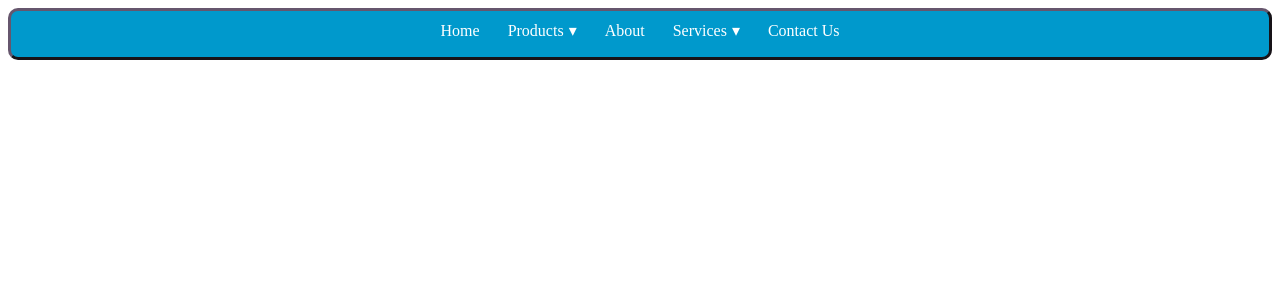
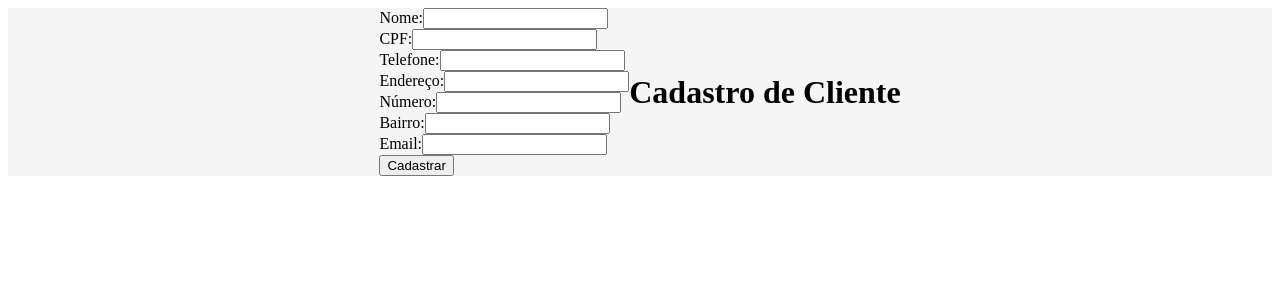
Before and after one commit to Jonas-eng-21/Ecommerce_FitStore, a React (Vite) app in the folder FitStore-Front/: page /cadastro-cliente in a window 1280 px wide. Shown: the top 300 px of the page. Built offline with nearby package versions, Linux system fonts and the light colour scheme.

Commit message:
Inicio do cadastro de usuario no front

```diff
--- a/FitStore-Front/package.json
+++ b/FitStore-Front/package.json
@@ -12,6 +12,7 @@
   "dependencies": {
     "react": "^18.3.1",
     "react-dom": "^18.3.1",
+    "react-router-dom": "^6.28.0",
     "styled-components": "^6.1.13"
   },
   "devDependencies": {
--- /dev/null
+++ b/FitStore-Front/src/Routes/app.tsx
@@ -0,0 +1,17 @@
+import { BrowserRouter as Router, Route, Routes } from 'react-router-dom';
+import Home from '../pages/Home';
+import CadastroCliente from '../pages/Register/CadastroCliente';
+
+
+function App() {
+  return (
+    <Router>
+      <Routes>
+        <Route path="/" element={<Home />} />
+        <Route path="/cadastro-cliente" element={<CadastroCliente />} />
+      </Routes>
+    </Router>
+  );
+}
+
+export default App;
--- /dev/null
+++ b/FitStore-Front/src/components/FormCadastro/index.tsx
@@ -0,0 +1,108 @@
+import React, { useState } from "react";
+
+interface FormData {
+  nome: string;
+  cpf: string;
+  telefone: string;
+  endereco: string;
+  numero: string;
+  bairro: string;
+  email: string;
+}
+
+interface FormCadastroProps {
+  initialData: FormData;
+  onSubmit: (data: FormData) => void;
+}
+
+const FormCadastro: React.FC<FormCadastroProps> = ({ initialData, onSubmit }) => {
+  const [formData, setFormData] = useState<FormData>(initialData);
+
+  const handleChange = (e: React.ChangeEvent<HTMLInputElement>) => {
+    const { name, value } = e.target;
+    setFormData({ ...formData, [name]: value });
+  };
+
+  const handleSubmit = (e: React.FormEvent) => {
+    e.preventDefault();
+    onSubmit(formData);
+  };
+
+  return (
+    <form onSubmit={handleSubmit}>
+      <div>
+        <label>Nome:</label>
+        <input
+          type="text"
+          name="nome"
+          value={formData.nome}
+          onChange={handleChange}
+          required
+        />
+      </div>
+      <div>
+        <label>CPF:</label>
+        <input
+          type="text"
+          name="cpf"
+          value={formData.cpf}
+          onChange={handleChange}
+          required
+        />
+      </div>
+      <div>
+        <label>Telefone:</label>
+        <input
+          type="text"
+          name="telefone"
+          value={formData.telefone}
+          onChange={handleChange}
+          required
+        />
+      </div>
+      <div>
+        <label>Endereço:</label>
+        <input
+          type="text"
+          name="endereco"
+          value={formData.endereco}
+          onChange={handleChange}
+          required
+        />
+      </div>
+      <div>
+        <label>Número:</label>
+        <input
+          type="text"
+          name="numero"
+          value={formData.numero}
+          onChange={handleChange}
+          required
+        />
+      </div>
+      <div>
+        <label>Bairro:</label>
+        <input
+          type="text"
+          name="bairro"
+          value={formData.bairro}
+          onChange={handleChange}
+          required
+        />
+      </div>
+      <div>
+        <label>Email:</label>
+        <input
+          type="email"
+          name="email"
+          value={formData.email}
+          onChange={handleChange}
+          required
+        />
+      </div>
+      <button type="submit">Cadastrar</button>
+    </form>
+  );
+};
+
+export default FormCadastro;
--- a/FitStore-Front/src/main.tsx
+++ b/FitStore-Front/src/main.tsx
@@ -1,9 +1,10 @@
 import { StrictMode } from 'react'
 import { createRoot } from 'react-dom/client'
-import Home from './pages/Home'
+import App from './Routes/app'
+
 
 createRoot(document.getElementById('root')!).render(
   <StrictMode>
-    <Home />
+    <App />
   </StrictMode>,
 )
--- /dev/null
+++ b/FitStore-Front/src/pages/Register/CadastroCliente/index.tsx
@@ -0,0 +1,44 @@
+import React from "react";
+import FormCadastro from "../../../components/FormCadastro";
+import { Container, ContainerLeft, ContainerRight } from "./style";
+
+interface FormData {
+    nome: string;
+    cpf: string;
+    telefone: string;
+    endereco: string;
+    numero: string;
+    bairro: string;
+    email: string;
+  }
+
+const initialClienteData: FormData = {
+  nome: "",
+  cpf: "",
+  telefone: "",
+  endereco: "",
+  numero: "",
+  bairro: "",
+  email: "",
+};
+
+export default function CadastroCliente() {
+  const handleClienteSubmit = (data: FormData) => {
+    console.log("Dados do Cliente:", data);
+    // Aqui fazer tratamento dos dados para envio ao backend
+  };
+
+  return (
+    <Container>
+      <ContainerLeft>
+        <FormCadastro
+          initialData={initialClienteData}
+          onSubmit={handleClienteSubmit}
+        />
+      </ContainerLeft>
+      <ContainerRight>
+        <h1>Cadastro de Cliente</h1>
+      </ContainerRight>
+    </Container>
+  );
+}
--- /dev/null
+++ b/FitStore-Front/src/pages/Register/CadastroCliente/style.ts
@@ -0,0 +1,20 @@
+import styled from 'styled-components'
+
+export const Container = styled.div`
+    display: flex;
+    flex-direction: row;
+    align-items: center;
+    justify-content: center;
+    background-color: #f5f5f5;
+`
+
+export const ContainerLeft = styled.div`
+    display: flex;
+`
+
+export const ContainerRight = styled.div`
+    display: flex;
+    flex-direction: column;
+    align-items: center;
+    justify-content: center;
+`
```
Also changed, not shown: FitStore-Front/src/components/FormCadastro/style.ts (added), 1 other file (tests, documents, lock files or other folders).
